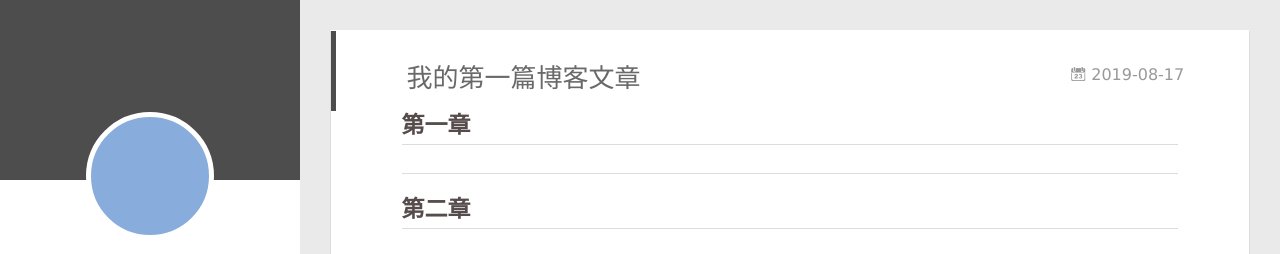
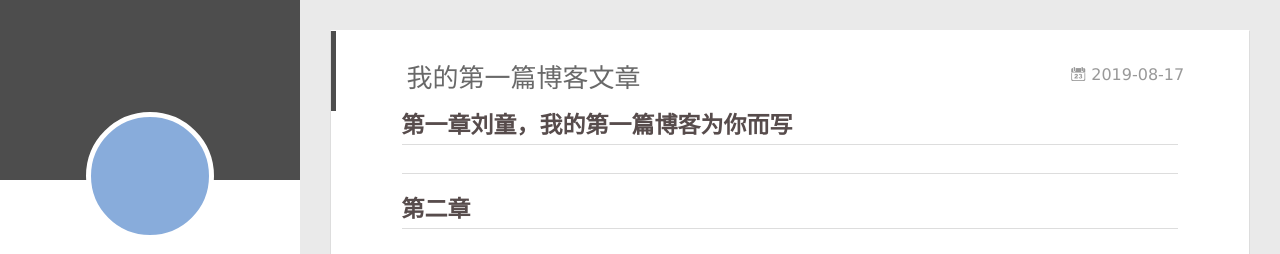
Before and after one commit to sloth0713/sloth0713.github.io, a plain HTML site: page 2019/08/17/我的第一篇博客文章/index.html in a window 1280 px wide. Shown: the top 254 px of the page. Drawn offline with Linux system fonts and the light colour scheme; no server answers.

Commit message:
Site updated: 2019-08-17 13:46:01

```diff
--- a/2019/08/17/我的第一篇博客文章/index.html
+++ b/2019/08/17/我的第一篇博客文章/index.html
@@ -8,17 +8,17 @@
   <link rel="dns-prefetch" href="http://yoursite.com">
   <title>我的第一篇博客文章 | Hexo</title>
   <meta name="viewport" content="width=device-width, initial-scale=1, maximum-scale=1">
-  <meta name="description" content="第一章 第二章">
+  <meta name="description" content="第一章刘童，我的第一篇博客为你而写 第二章">
 <meta property="og:type" content="article">
 <meta property="og:title" content="我的第一篇博客文章">
 <meta property="og:url" content="http://yoursite.com/2019/08/17/我的第一篇博客文章/index.html">
 <meta property="og:site_name" content="Hexo">
-<meta property="og:description" content="第一章 第二章">
+<meta property="og:description" content="第一章刘童，我的第一篇博客为你而写 第二章">
 <meta property="og:locale" content="en">
-<meta property="og:updated_time" content="2019-08-17T03:18:59.413Z">
+<meta property="og:updated_time" content="2019-08-17T05:45:31.795Z">
 <meta name="twitter:card" content="summary">
 <meta name="twitter:title" content="我的第一篇博客文章">
-<meta name="twitter:description" content="第一章 第二章">
+<meta name="twitter:description" content="第一章刘童，我的第一篇博客为你而写 第二章">
 
     <link rel="alternative" href="/atom.xml" title="Hexo" type="application/atom+xml">
 
@@ -174,7 +174,7 @@
 
     <div class="article-entry" itemprop="articleBody">
 
-        <h2 id="第一章"><a href="#第一章" class="headerlink" title="第一章"></a>第一章</h2><hr>
+        <h2 id="第一章刘童，我的第一篇博客为你而写"><a href="#第一章刘童，我的第一篇博客为你而写" class="headerlink" title="第一章刘童，我的第一篇博客为你而写"></a>第一章刘童，我的第一篇博客为你而写</h2><hr>
 <h2 id="第二章"><a href="#第二章" class="headerlink" title="第二章"></a>第二章</h2><hr>
 
 
```
Also changed, not shown: index.html (+1 -1 lines).
